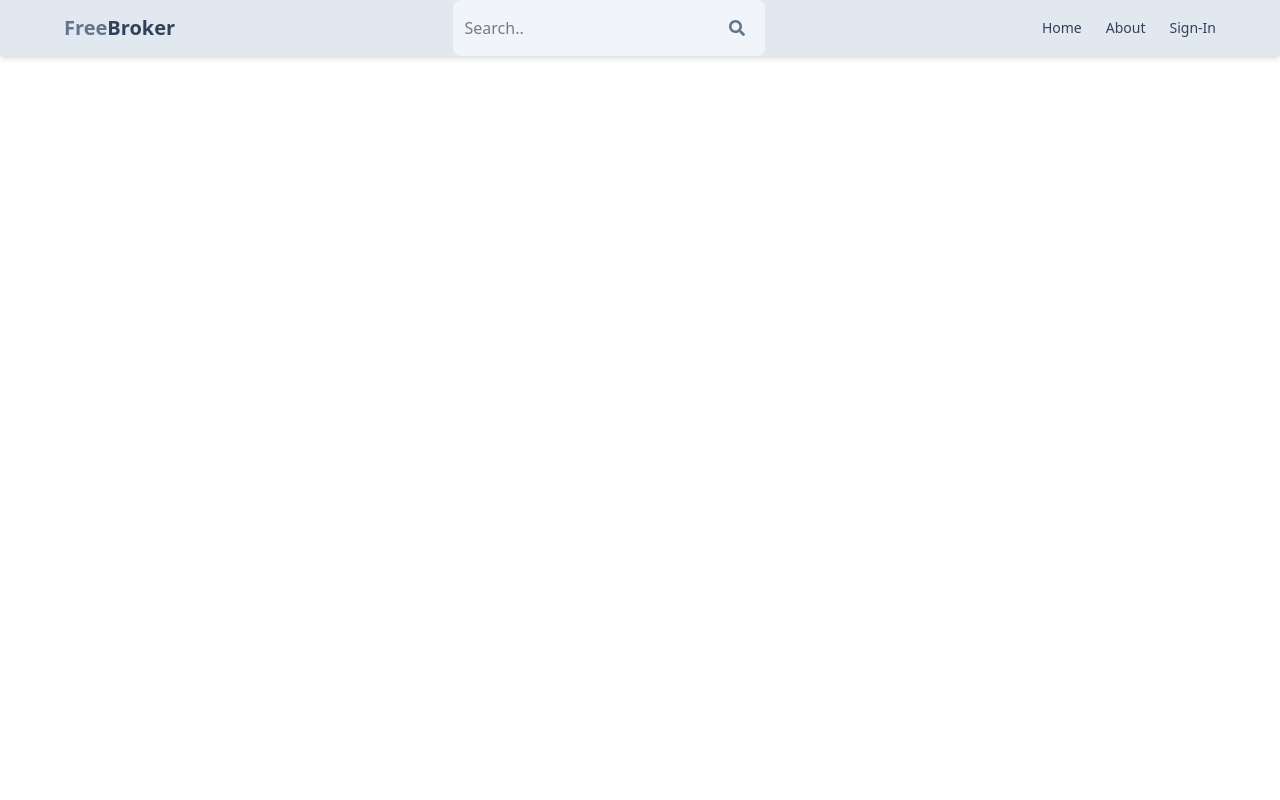
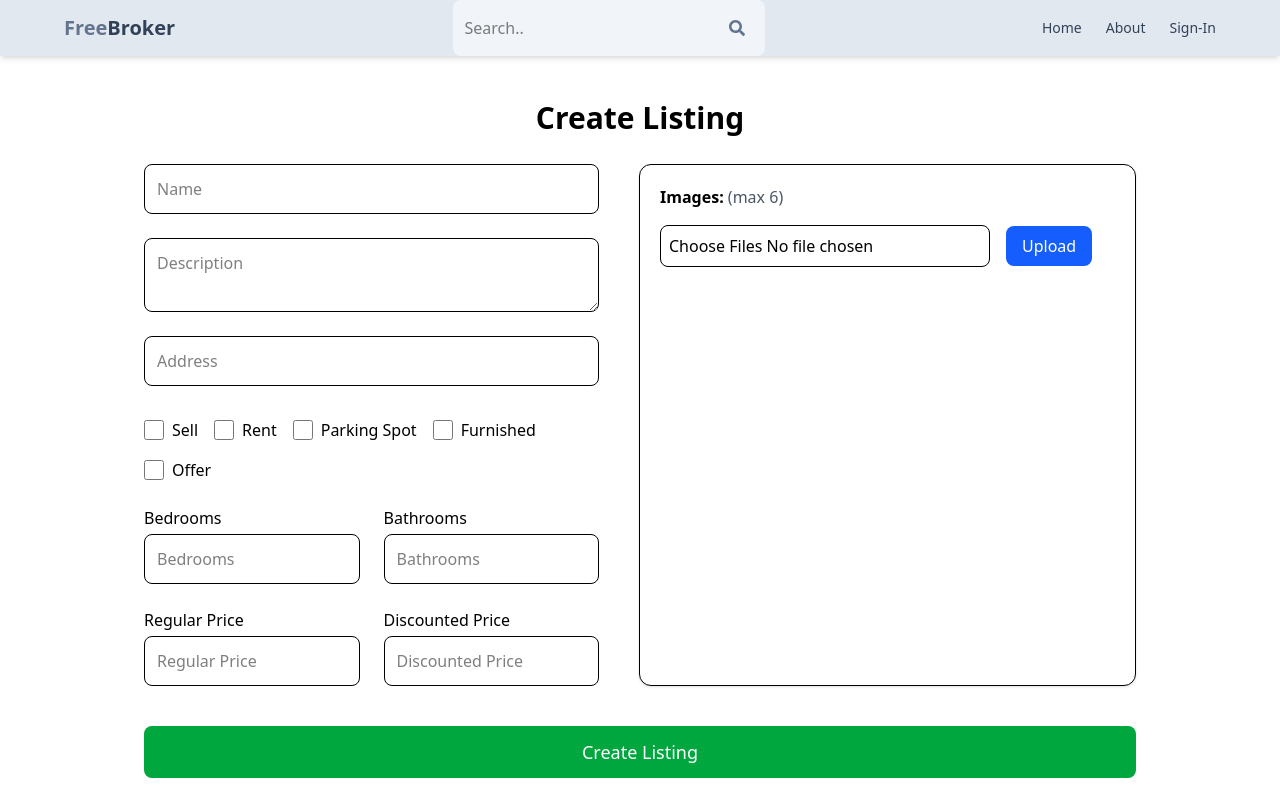
Before and after one commit to Madipadige-ManishKumar/BrickSquare, a React (Vite) app in the folder Client/: page /create-listing in a window 1280 px wide. Built offline with nearby package versions, Linux system fonts and the light colour scheme.

Commit message:
added create listing ui

```diff
--- a/Client/src/App.jsx
+++ b/Client/src/App.jsx
@@ -7,6 +7,7 @@ import Profile from './pages/Profile'
 import About from './pages/About'
 import Header from './components/Header'
 import PrivateRoute from './components/PrivateRoute'
+import CreateListing from './pages/CreateListing'
 
 
 const App = () => {
@@ -25,6 +26,7 @@ const App = () => {
           <Route path="/profile" element={<Profile/>} />
         </Route>
         <Route path="/about" element={<About/>} />
+        <Route path="/create-listing" element={<CreateListing/>} />
       </Routes>
   </BrowserRouter>
     </>
--- /dev/null
+++ b/Client/src/pages/CreateListing.jsx
@@ -0,0 +1,153 @@
+import React from "react";
+
+const CreateListing = () => {
+  return (
+    <main className="max-w-5xl mx-auto p-4">
+      <h1 className="text-3xl font-semibold text-center my-7">
+        Create Listing
+      </h1>
+
+      {/* FORM */}
+      <form className="flex flex-col sm:flex-row gap-10 mb-10">
+        {/* LEFT SECTION */}
+        <div className="flex flex-col gap-6 flex-1">
+          {/* Name */}
+          <input
+            type="text"
+            placeholder="Name"
+            className="border p-3 rounded-lg"
+            id="name"
+            maxLength="62"
+            minLength="10"
+            required
+          />
+
+          {/* Description */}
+          <textarea
+            placeholder="Description"
+            className="border p-3 rounded-lg"
+            id="description"
+            required
+          />
+
+          {/* Address */}
+          <input
+            type="text"
+            placeholder="Address"
+            className="border p-3 rounded-lg"
+            id="address"
+            required
+          />
+
+          {/* Checkboxes */}
+          <div className="flex flex-wrap gap-4 mt-2">
+            {[
+              { id: "sale", label: "Sell" },
+              { id: "rent", label: "Rent" },
+              { id: "parking", label: "Parking Spot" },
+              { id: "furnished", label: "Furnished" },
+              { id: "offer", label: "Offer" },
+            ].map((item) => (
+              <label key={item.id} className="flex items-center gap-2">
+                <input type="checkbox" className="w-5 h-5" id={item.id} />
+                <span>{item.label}</span>
+              </label>
+            ))}
+          </div>
+
+          {/* Number Inputs */}
+          <div className="grid grid-cols-1 sm:grid-cols-2 gap-6">
+            <div className="flex flex-col">
+              <label htmlFor="bedrooms" className="mb-1 font-medium">
+                Bedrooms
+              </label>
+              <input
+                type="number"
+                id="bedrooms"
+                min="1"
+                max="10"
+                required
+                placeholder="Bedrooms"
+                className="p-3 border rounded-lg"
+              />
+            </div>
+
+            <div className="flex flex-col">
+              <label htmlFor="bathrooms" className="mb-1 font-medium">
+                Bathrooms
+              </label>
+              <input
+                type="number"
+                id="bathrooms"
+                min="1"
+                max="10"
+                required
+                placeholder="Bathrooms"
+                className="p-3 border rounded-lg"
+              />
+            </div>
+
+            <div className="flex flex-col">
+              <label htmlFor="regularPrice" className="mb-1 font-medium">
+                Regular Price
+              </label>
+              <input
+                type="number"
+                id="regularPrice"
+                required
+                placeholder="Regular Price"
+                className="p-3 border rounded-lg"
+              />
+            </div>
+
+            <div className="flex flex-col">
+              <label htmlFor="discountedPrice" className="mb-1 font-medium">
+                Discounted Price
+              </label>
+              <input
+                type="number"
+                id="discountedPrice"
+                required
+                placeholder="Discounted Price"
+                className="p-3 border rounded-lg"
+              />
+            </div>
+          </div>
+        </div>
+
+        {/* RIGHT SECTION */}
+        <div className="flex flex-col gap-4 flex-1 p-5 border rounded-xl shadow-sm bg-white">
+          <p className="font-semibold">
+            Images:
+            <span className="font-normal text-gray-600"> (max 6)</span>
+          </p>
+
+          <div className="flex items-center gap-4">
+            <input
+              type="file"
+              id="images"
+              accept="image/*"
+              multiple
+              className="border p-2 rounded-lg"
+            />
+            <button
+              type="button"
+              className="px-4 py-2 bg-blue-600 text-white rounded-lg hover:bg-blue-700 transition"
+            >
+              Upload
+            </button>
+          </div>
+        </div>
+      </form>
+
+      {/* SUBMIT BUTTON */}
+      <button
+        className="w-full bg-green-600 text-white py-3 rounded-lg hover:bg-green-700 transition text-lg font-medium"
+      >
+        Create Listing
+      </button>
+    </main>
+  );
+};
+
+export default CreateListing;
--- a/Client/src/pages/Profile.jsx
+++ b/Client/src/pages/Profile.jsx
@@ -1,6 +1,6 @@
 import React, { useState } from 'react'
 import { useDispatch, useSelector } from 'react-redux'
-import { useNavigate } from 'react-router-dom';
+import { Link, useNavigate } from 'react-router-dom';
 import { deleteUserStart, deleteUserSuccess, deleteUserFailure, SignOutStart, SignOutSuccess, SignOutFailure} from '../redux/user/userSlice.js';
 const Profile = () => {
   const dispatch = useDispatch();
@@ -78,7 +78,9 @@ const Profile = () => {
       <input type="email" onChange={handleChange}  id="email" defaultValue={currentUser.email}  className="w-full p-2 border border-gray-300 rounded mb-4" />
       <input type="text" onChange={handleChange} id="password" className="w-full p-2 border border-gray-300 rounded mb-4"  />
       <button type="submit" className="w-full bg-blue-500 text-white p-2 rounded">Update Profile</button>
+      <Link to={'/create-listing'} className="w-full block text-center bg-green-500 text-white p-2 rounded mt-4">Create Listing</Link>
       </form>
+
       <div className='flex justify-between mt-5'>
         <span onClick={handleDelete} className='text-red-600'>delete account</span>
         <span  onClick={handleSignout} className='text-blue-600'>sign out</span>
```
